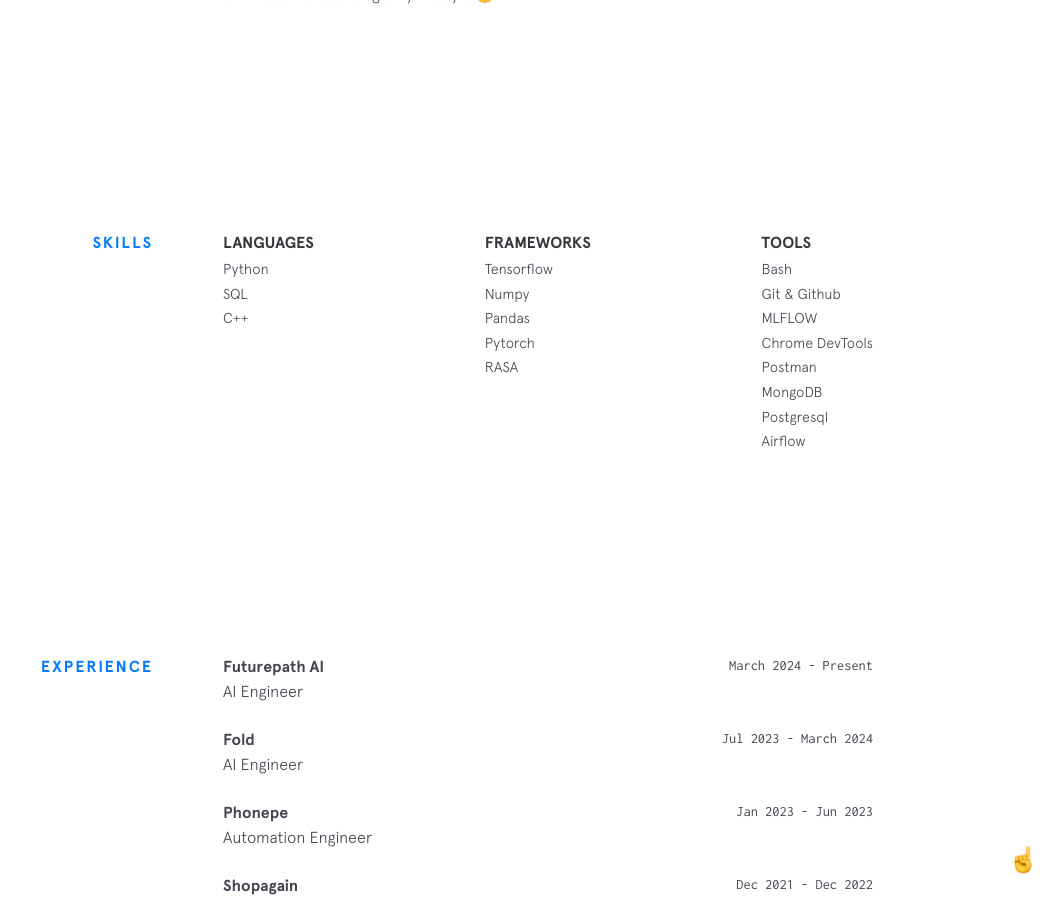
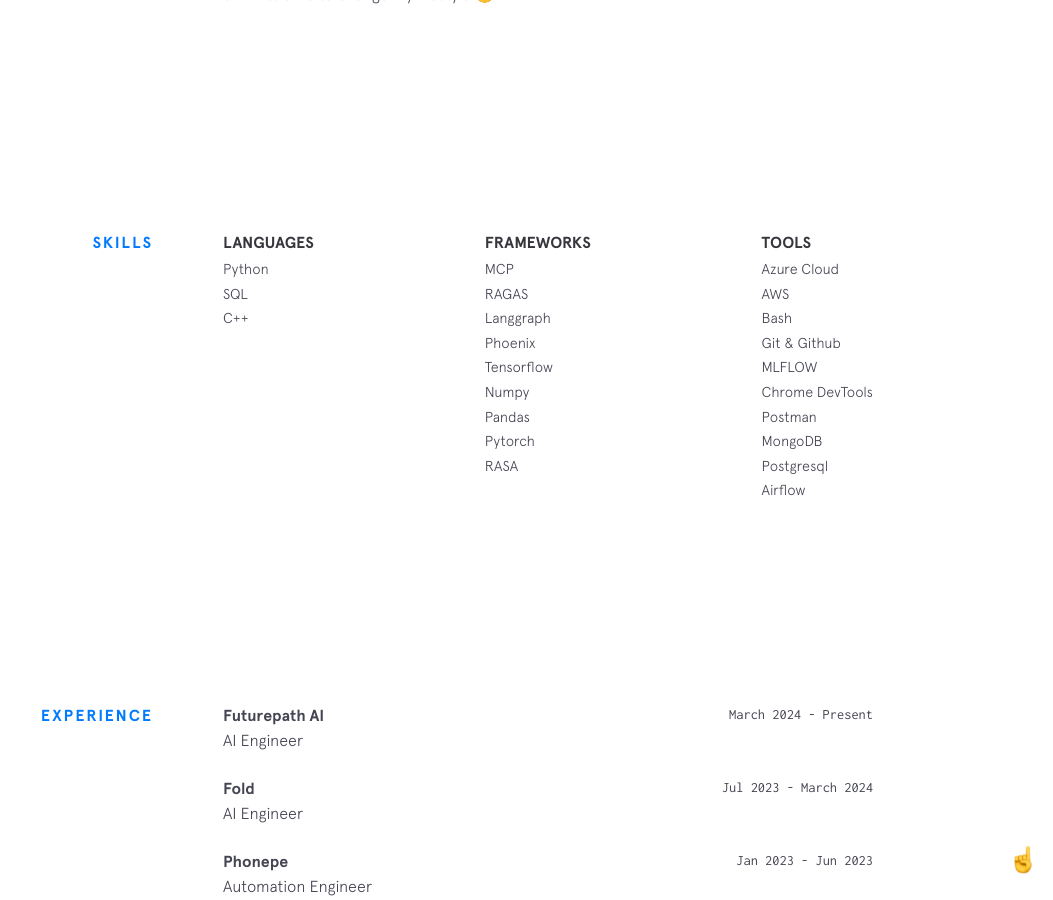
Before and after one commit to RheagalFire/rheagalfire.github.io, a Jekyll site: the page built from index.html, in a window 1280 px wide and 900 px high, scrolled down 1190 px. Shown: the whole window, without its empty margins (227-1280 px from the left). Built offline with Jekyll 4.4.1, drawn with Linux system fonts in a browser that asks for light colours; nearby versions of some CDN libraries.

Commit message:
Update skills.yml

```diff
--- a/_data/skills.yml
+++ b/_data/skills.yml
@@ -4,6 +4,10 @@
   - item: C++
 
 frameworks:
+  - item: MCP
+  - item: RAGAS
+  - item: Langgraph
+  - item: Phoenix
   - item: Tensorflow
   - item: Numpy
   - item: Pandas
@@ -11,6 +15,8 @@
   - item: RASA
 
 tools:
+  - item: Azure Cloud
+  - item: AWS
   - item: Bash
   - item: Git & Github
   - item: MLFLOW
```
